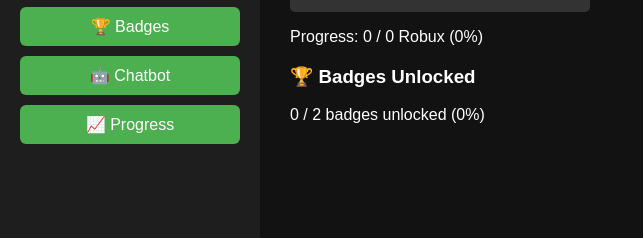
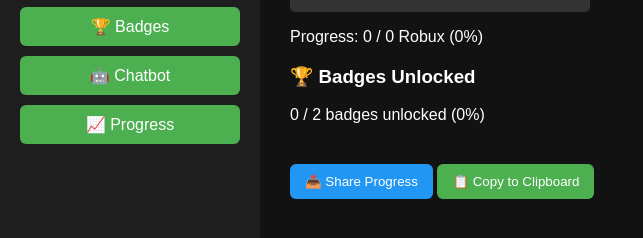
Before and after one commit to RandomGuy2747/robux-portal, a plain HTML site: page index.html in a window 1280 px wide. Both pictures are taken after a click on the button "📈 Progress". Shown: the part 160-398 px from the top of the page, without its empty margins (0-643 px from the left). Drawn offline with nearby package versions, Linux system fonts and the light colour scheme.

Commit message:
Update 1
What's new:
Share progress button along with a copy-to-clipboard method to copy a screenshot of your progress to show your friends what a legend you are.

```diff
--- a/index.html
+++ b/index.html
@@ -5,6 +5,7 @@
   <title>Robux Portal PRO++</title>
   <link rel="stylesheet" href="style.css">
   <script src="https://cdn.jsdelivr.net/npm/chart.js"></script>
+  <script src="https://cdn.jsdelivr.net/npm/html2canvas@1.4.1/dist/html2canvas.min.js"></script>
 </head>
 <body>
   <div class="sidebar">
@@ -70,6 +71,11 @@
         <h3>🏆 Badges Unlocked</h3>
         <p id="badgeProgressText">0 / 0 badges unlocked (0%)</p>
       </div>
+      <div style="margin-top:30px;">
+        <button onclick="shareProgress()" style="padding:10px 15px;background:#2196f3;color:white;border:none;border-radius:6px;">📤 Share Progress</button>
+        <button onclick="copyToClipboard()" style="padding:10px 15px;background:#4caf50;color:white;border:none;border-radius:6px;margin-top:10px;">📋 Copy to Clipboard</button>
+<p id="shareStatus" style="margin-top:10px;color:#ccc;"></p>
+      </div>
     </div>
   </div>
   <script src="script.js"></script>
--- a/script.js
+++ b/script.js
@@ -60,3 +60,39 @@
     updateProgressTracker();
   }
 }
+
+function shareProgress() {
+  const target = document.querySelector("#progress");
+  html2canvas(target).then(canvas => {
+    canvas.toBlob(blob => {
+      const url = URL.createObjectURL(blob);
+      const link = document.createElement("a");
+      link.download = "robux_progress.png";
+      link.href = url;
+      link.click();
+      document.getElementById("shareStatus").innerText = "✅ Progress image downloaded!";
+    });
+  }).catch(err => {
+    console.error(err);
+    document.getElementById("shareStatus").innerText = "❌ Failed to capture progress.";
+  });
+}
+
+
+function copyToClipboard() {
+  const target = document.querySelector("#progress");
+  html2canvas(target).then(canvas => {
+    canvas.toBlob(blob => {
+      const item = new ClipboardItem({ "image/png": blob });
+      navigator.clipboard.write([item]).then(() => {
+        document.getElementById("shareStatus").innerText = "📋 Progress image copied to clipboard!";
+      }, err => {
+        console.error(err);
+        document.getElementById("shareStatus").innerText = "❌ Failed to copy image.";
+      });
+    });
+  }).catch(err => {
+    console.error(err);
+    document.getElementById("shareStatus").innerText = "❌ Failed to capture image.";
+  });
+}
```
